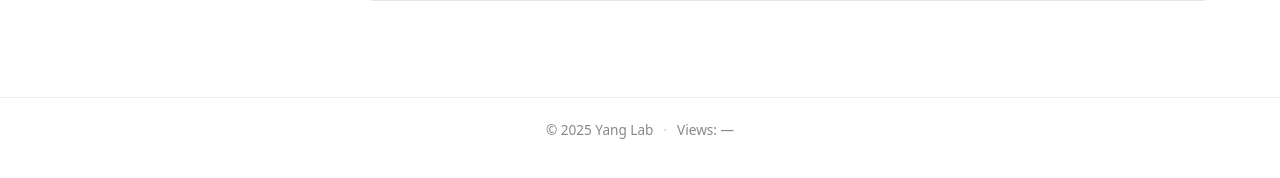
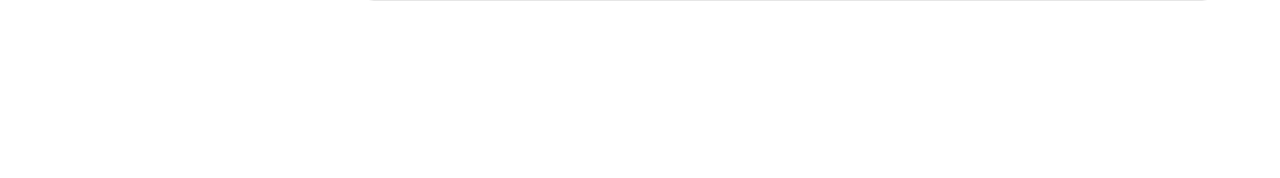
Before and after one commit to ruiyanggenetics/ghilab, a Jekyll site: the page built from publications.md, in a window 1280 px wide. Shown: the part 365-543 px from the top of the page. Built offline with Jekyll 4.4.1, drawn with Linux system fonts in a browser that asks for light colours; some of the changed lines change nothing that is shown.

Commit message:
Update default.html

```diff
--- a/_layouts/default.html
+++ b/_layouts/default.html
@@ -125,38 +125,3 @@
 
 </body>
 </html>
-
-<!-- =========================
-     GoatCounter
-     ========================= -->
-<footer class="site-footer">
-  <div class="footer-inner">
-    <span>© {{ site.time | date: "%Y" }} Yang Lab</span>
-    <span class="footer-sep">·</span>
-    <span id="pageviews" class="footer-muted">Views: —</span>
-  </div>
-</footer>
-
-<script data-goatcounter="https://ryangrui.goatcounter.com/count"
-        async src="https://gc.zgo.at/count.js"></script>
-
-<script>
-  (function () {
-    const el = document.getElementById("pageviews");
-    if (!el) return;
-
-    // build the path the same way GoatCounter stores it
-    const path = location.pathname.replace(/index\.html$/, "");
-    const api = `https://ryangrui.goatcounter.com/counter/${encodeURIComponent(path)}.json`;
-
-    fetch(api, { cache: "no-store" })
-      .then(r => r.ok ? r.json() : Promise.reject(r.status))
-      .then(data => {
-        const n = (data && typeof data.count === "number") ? data.count : 0;
-        el.textContent = `Views: ${n.toLocaleString()}`;
-      })
-      .catch(() => {
-        el.textContent = "Views: —";
-      });
-  })();
-</script>
```
